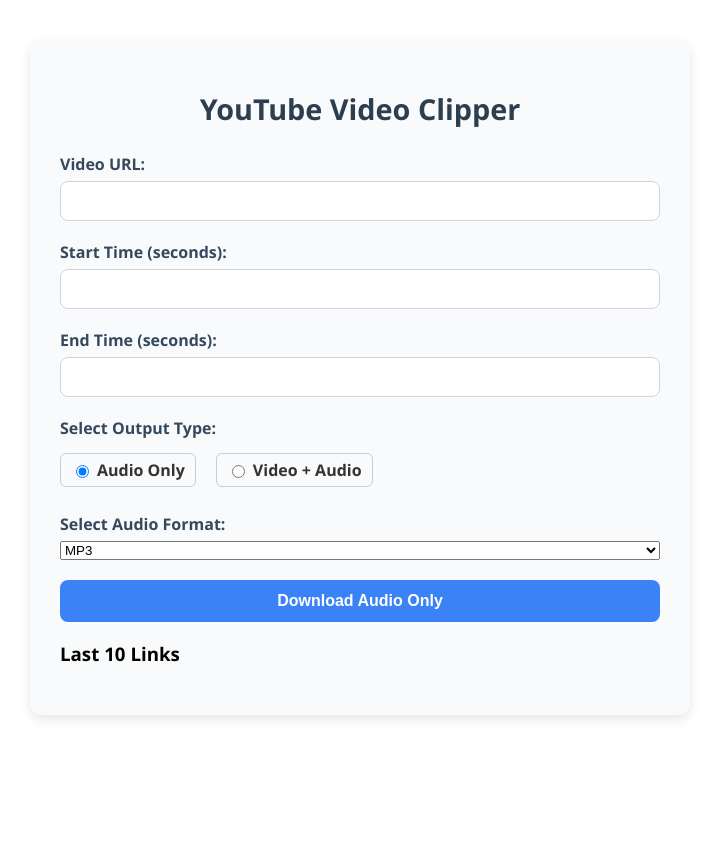
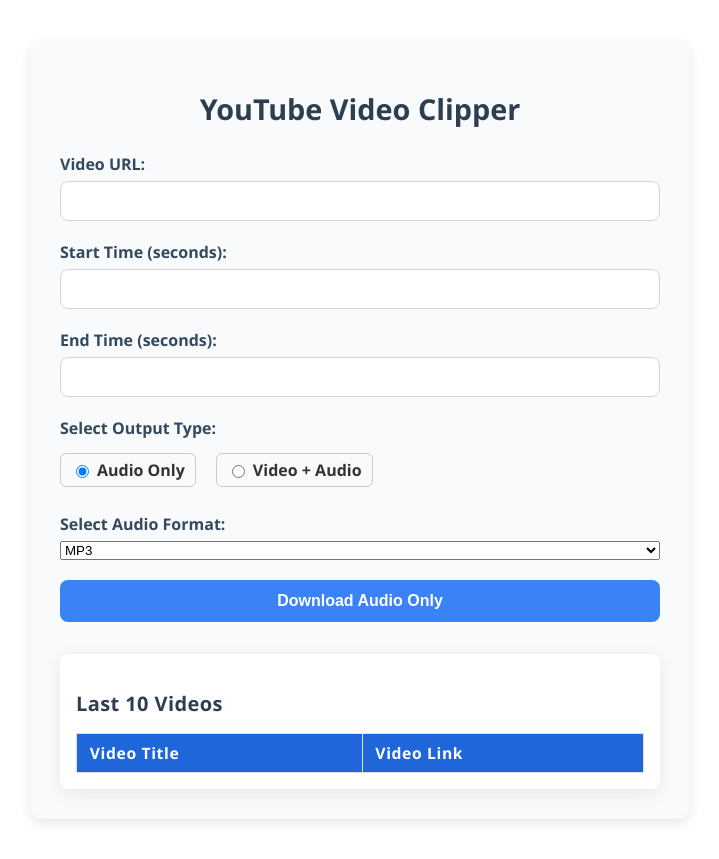
Before and after one commit to shaiwart/youtube-video-cutter, a React (Create React App) app in the folder frontend/: page / in a window 1280 px wide. Shown: the whole page, without its empty margins (280-999 px from the left). Before the commit the page ends 800 px from the top, so only its background shows below. Built offline with nearby package versions, Linux system fonts and the light colour scheme.

Commit message:
feat: 1) video title added, 2) last 10 video links saved

```diff
--- a/frontend/src/VideoClipper.css
+++ b/frontend/src/VideoClipper.css
@@ -173,3 +173,97 @@
 .radio-group input[type="radio"]:checked~label {
   background-color: #e6f0ff;
 }
+
+/* --- SAVED VIDEO LINKS */
+.saved-videos {
+  margin-top: 2rem;
+  padding: 1rem;
+  background: #fff;
+  border-radius: 8px;
+  box-shadow: 0 4px 18px rgba(0, 0, 0, 0.08);
+  max-width: 700px;
+}
+
+.saved-videos h3 {
+  margin-bottom: 1rem;
+  font-size: 1.25rem;
+  color: #2c3e50;
+  letter-spacing: 0.02em;
+}
+
+.saved-videos table {
+  width: 100%;
+  border-collapse: collapse;
+  font-size: 0.98rem;
+}
+
+.saved-videos th,
+.saved-videos td {
+  padding: 0.5rem 0.8rem;
+  border: 1px solid #e0e0e0;
+  text-align: left;
+}
+
+.saved-videos thead th {
+  background: #1e66da;
+  color: #fff;
+  font-weight: 600;
+  letter-spacing: 0.04em;
+}
+
+.saved-videos tr:nth-child(even) {
+  background: #f7faff;
+}
+
+.saved-link-button {
+  background: #edf6ff;
+  border: none;
+  color: #1e66da;
+  cursor: pointer;
+  text-decoration: underline;
+  font-size: 1rem;
+  border-radius: 3px;
+  padding: 0.2rem 0.4rem;
+  transition: background 0.2s, color 0.2s;
+}
+
+.saved-link-button:hover {
+  background: #dbeafe;
+  color: #103e7d;
+}
+
+/* Responsive: stack table on small screens */
+@media (max-width: 620px) {
+  .saved-videos {
+    padding: 0.5rem;
+    max-width: 100%;
+  }
+
+  .saved-videos table,
+  .saved-videos thead,
+  .saved-videos tbody,
+  .saved-videos th,
+  .saved-videos td,
+  .saved-videos tr {
+    display: block;
+    width: 100%;
+  }
+
+  .saved-videos thead {
+    display: none;
+  }
+
+  .saved-videos td {
+    border: none;
+    padding: 0.75rem 0.2rem;
+    position: relative;
+  }
+
+  .saved-videos td:before {
+    content: attr(data-label);
+    font-weight: bold;
+    color: #1e66da;
+    display: block;
+    margin-bottom: 0.1rem;
+  }
+}
--- a/frontend/src/VideoClipper.js
+++ b/frontend/src/VideoClipper.js
@@ -3,6 +3,18 @@
 import './VideoClipper.css';
 const SERVER_URL = process.env.REACT_APP_SERVER_URL;
 const LOCAL_STORAGE_KEY = 'last_10_links';
+
+// Helper to fetch video title from YouTube oEmbed API
+const fetchYouTubeTitle = async (videoUrl) => {
+  try {
+    const res = await fetch(`https://www.youtube.com/oembed?url=${encodeURIComponent(videoUrl)}&format=json`);
+    if (!res.ok) throw new Error('Could not fetch video title');
+    const data = await res.json();
+    return data.title;
+  } catch (err) {
+    return ''; // fallback if fetch fails
+  }
+};
 
 const VideoClipper = () => {
     const [url, setUrl] = useState('');
@@ -12,28 +24,57 @@
     const [loading, setLoading] = useState(false);
     const [type, setType] = useState('audio'); // 'audio' or 'video'
     const [audioFormat, setAudioFormat] = useState('mp3');
-    const [savedLinks, setSavedLinks] = useState([]);
+    const [savedVideos, setSavedVideos] = useState([]);
+    const [currentVideoTitle, setCurrentVideoTitle] = useState('');
+    const [fetchingTitle, setFetchingTitle] = useState(false);
+
 
     // Load saved links on component mount
     useEffect(() => {
-        const storedLinks = JSON.parse(localStorage.getItem(LOCAL_STORAGE_KEY)) || [];
-        setSavedLinks(storedLinks);
+        const stored = JSON.parse(localStorage.getItem(LOCAL_STORAGE_KEY)) || [];
+        setSavedVideos(stored);
     }, []);
 
-    // Save the current url to localStorage and state
-    const saveLink = (newUrl) => {
-        if (!newUrl.trim()) return;
+    useEffect(() => {
+        // Avoid fetching if empty or non-youtube URL
+        if (!url || !/^https?:\/\/(www\.)?youtube\.com|youtu\.be/.test(url)) {
+            setCurrentVideoTitle('');
+            return;
+        }
 
-        setSavedLinks(prevLinks => {
-        // Remove if already exists to avoid duplicates
-        const deduped = prevLinks.filter(link => link !== newUrl);
+        let cancelled = false;
+        setFetchingTitle(true);
 
-        // Add new link at front
-        const updated = [newUrl, ...deduped].slice(0, 10);
+        fetchYouTubeTitle(url)
+            .then(title => {
+                if (!cancelled) setCurrentVideoTitle(title);
+            })
+            .catch(() => {
+                if (!cancelled) setCurrentVideoTitle('');
+            })
+            .finally(() => {
+                if (!cancelled) setFetchingTitle(false);
+            });
 
-        // Update localStorage
-        localStorage.setItem(LOCAL_STORAGE_KEY, JSON.stringify(updated));
-        return updated;
+        return () => { cancelled = true; };
+    }, [url]);
+
+
+    const saveVideo = async (videoUrl) => {
+        if (!videoUrl.trim()) return;
+
+        const title = await fetchYouTubeTitle(videoUrl);
+
+        setSavedVideos(prevVideos => {
+            // Remove duplicates by url
+            const filtered = prevVideos.filter(item => item.url !== videoUrl);
+
+            // Add new link at front
+            const updated = [{ title, url: videoUrl }, ...filtered].slice(0, 10);
+
+            // Update localStorage
+            localStorage.setItem(LOCAL_STORAGE_KEY, JSON.stringify(updated));
+            return updated;
         });
     };
 
@@ -48,13 +89,11 @@
             if (type === 'audio') {
                 payload.audioFormat = audioFormat;
             }
-            // const SERVER_URL_1 = "http://localhost:5000/";
-            // const SERVER_URL_2 = "http://192.168.1.5:5000/";
             const response = await axios.post(`${SERVER_URL}/${endpoint}`, payload);
             setDownloadUrl(response.data.downloadUrl);
 
             // Save current URL on successful download
-            saveLink(url);
+            await saveVideo(url);
         } catch (error) {
             console.error('Error downloading video/audio:', error);
         } finally {
@@ -75,6 +114,18 @@
                         required
                     />
                 </div>
+
+                { url && (
+                <div className="video-title-preview">
+                    {fetchingTitle
+                    ? <span>Fetching video title...</span>
+                    : currentVideoTitle
+                        ? <span>Video Title: <strong>{currentVideoTitle}</strong></span>
+                        : <span style={{color:'#888'}}>No title found or invalid link.</span>
+                    }
+                </div>
+                )}
+
 
                 <div className="form-group">
                     <label>Start Time (seconds):</label>
@@ -148,23 +199,6 @@
                 </div>
             )}
 
-            <div className="saved-links">
-                <h3>Last 10 Links</h3>
-                <ul>
-                {savedLinks.map((link, idx) => (
-                    <li key={idx}>
-                    <button
-                        type="button"
-                        className="saved-link-button"
-                        onClick={() => setUrl(link)}
-                    >
-                        {link}
-                    </button>
-                    </li>
-                ))}
-                </ul>
-            </div>
-
             {downloadUrl && !loading && (
                 <div className="download-section">
                     <h2>Download your {type === 'video' ? 'video' : 'audio'} here:</h2>
@@ -178,6 +212,36 @@
                     </a>
                 </div>
             )}
+
+            <div className="saved-videos">
+                <h3>Last 10 Videos</h3>
+                <table>
+                    <thead>
+                    <tr>
+                        <th>Video Title</th>
+                        <th>Video Link</th>
+                    </tr>
+                    </thead>
+                    <tbody>
+                    {savedVideos.map((item, idx) => (
+                        <tr key={idx}>
+                        <td>{item.title || 'Unknown'}</td>
+                        <td>
+                            <button
+                                type="button"
+                                className="saved-link-button"
+                                onClick={() => setUrl(item.url)}
+                                title={item.url}
+                            >
+                            Paste URL
+                            </button>
+                        </td>
+                        </tr>
+                    ))}
+                    </tbody>
+                </table>
+            </div>
+
         </div>
     );
 };
```
